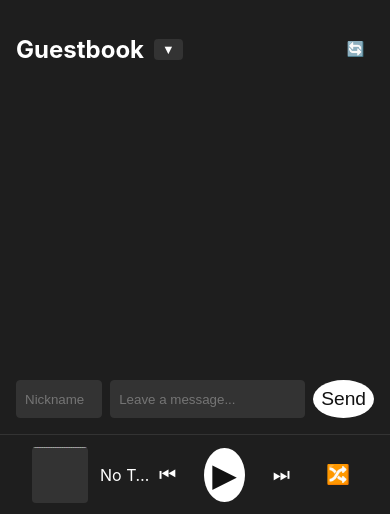
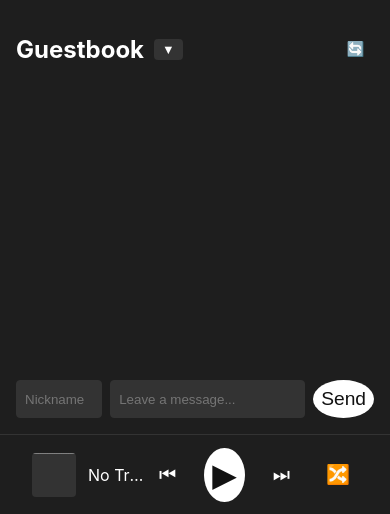
Before and after one commit to yangarch/cyber-topgoal, a FastAPI app: page / in a window 390 px wide. Shown: the part 330-844 px from the top of the page. Run offline with FastAPI, Linux system fonts and the light colour scheme; data that the repository does not hold is empty.

Commit message:
Fix cover sizing and bust stale static cache
Constrain the track thumbnail and player cover to a fixed box (with
max-width/height) and add smaller mobile overrides so covers never
overflow a row or the player bar. Bump the static asset version query so
browsers holding a stale app.js/style.css fetch the updated files.

Co-Authored-By: Claude Opus 4.8 <noreply@anthropic.com>

```diff
--- a/static/style.css
+++ b/static/style.css
@@ -101,8 +101,11 @@ main {
 }
 
 .track-thumb {
-    width: 44px;
-    height: 44px;
+    width: 40px;
+    height: 40px;
+    min-width: 40px;
+    max-width: 40px;
+    max-height: 40px;
     border-radius: 4px;
     object-fit: cover;
     margin-right: 12px;
@@ -143,8 +146,11 @@ main {
 }
 
 .np-cover {
-    width: 56px;
-    height: 56px;
+    width: 52px;
+    height: 52px;
+    min-width: 52px;
+    max-width: 52px;
+    max-height: 52px;
     border-radius: 4px;
     object-fit: cover;
     flex-shrink: 0;
@@ -308,6 +314,24 @@ button.active {
         margin-right: 20px;
     }
 
+    /* Keep covers small so they never break the row / player layout */
+    .track-thumb {
+        width: 36px;
+        height: 36px;
+        min-width: 36px;
+        max-width: 36px;
+        max-height: 36px;
+        margin-right: 12px;
+    }
+
+    .np-cover {
+        width: 44px;
+        height: 44px;
+        min-width: 44px;
+        max-width: 44px;
+        max-height: 44px;
+    }
+
     /* Player Controls */
     .player-controls {
         gap: 20px;
--- a/templates/index.html
+++ b/templates/index.html
@@ -5,7 +5,7 @@
     <meta charset="UTF-8">
     <meta name="viewport" content="width=device-width, initial-scale=1.0">
     <title>Cyber TopGoal</title>
-    <link rel="stylesheet" href="/static/style.css">
+    <link rel="stylesheet" href="/static/style.css?v=2">
     <link rel="icon" type="image/png" sizes="32x32" href="/static/favicon-32x32.png">
     <link rel="shortcut icon" href="/static/favicon.ico">
     <link rel="apple-touch-icon" sizes="180x180" href="/static/apple-touch-icon.png">
@@ -71,7 +71,7 @@
         <audio id="audio-player"></audio>
     </footer>
 
-    <script src="/static/app.js"></script>
+    <script src="/static/app.js?v=2"></script>
 </body>
 
 </html>
```
